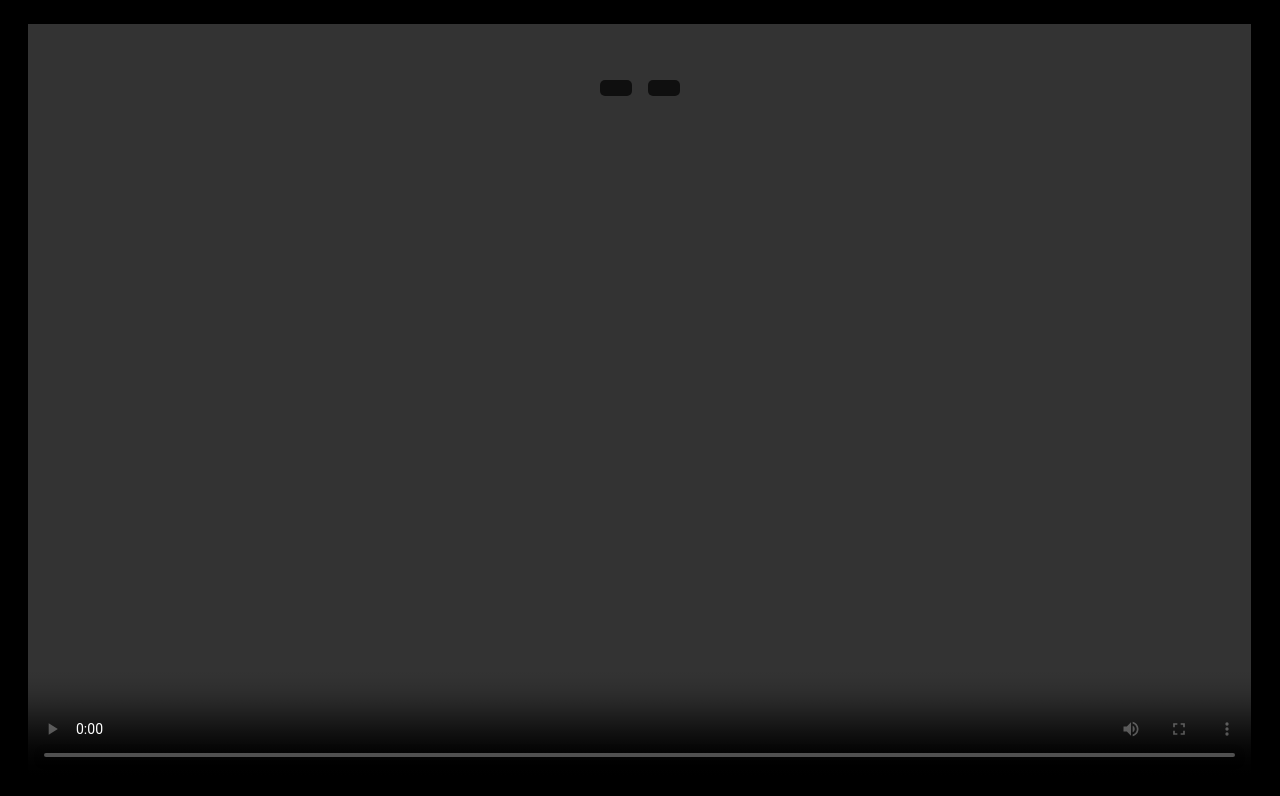
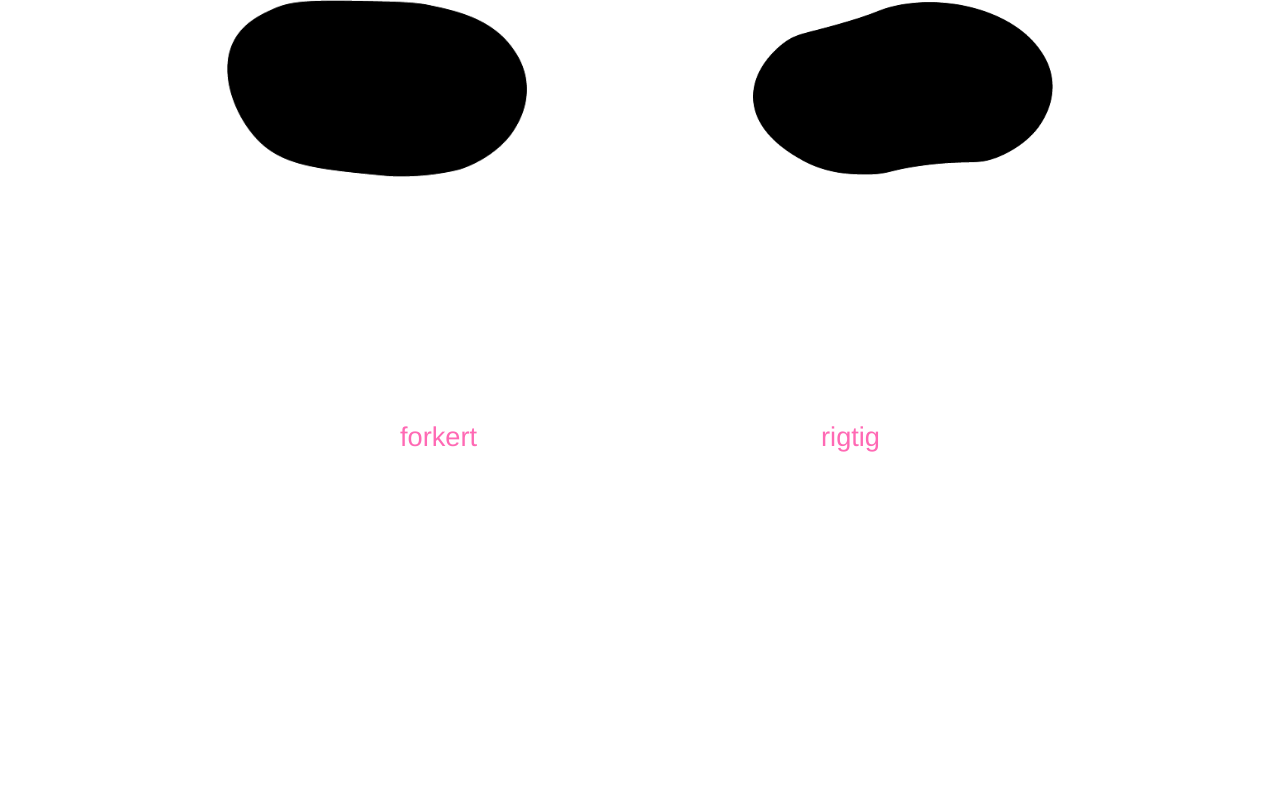
Before and after one commit to SanneET/Det_aktive_valg, a plain HTML site: page indhold.html in a window 1280 px wide. Drawn offline with Linux system fonts and the light colour scheme.

Commit message:
knap stylings

```diff
--- /dev/null
+++ b/css/knapstyling.css
@@ -0,0 +1,46 @@
+/* anchor tag */
+a{
+  text-decoration: none;
+}
+
+/* knappers størrelse */
+img.knapper{
+  width: 300px;
+}
+
+
+/* flexbox for knapper */
+.flex{
+  display: flex;
+  flex-direction: row;
+  flex-wrap: nowrap;
+  align-content: center;
+  justify-content: space-evenly;
+  align-items: center;
+}
+
+
+/* skrift for knapper */
+.btnTekst{
+  color:hotpink;
+  font-family: Helvetica, Arial, sans-serif;
+  font-size: 1.7rem;
+}
+
+
+
+/* placering af tekst til venstre */
+#tekstV{
+  position: absolute;
+  bottom: 20rem;
+  left: 25rem;
+  background-color: transparent;
+}
+
+/* placering af tekst til højre */
+#tekstH{
+  position: absolute;
+  bottom: 20rem;
+  right: 25rem;
+  background-color: transparent;
+}
--- a/css/videostyling.css
+++ b/css/videostyling.css
@@ -47,13 +47,12 @@ html, body {
     padding: 0.5rem 1rem;
     font-size: 1rem;
     color: white;
-    background-color: rgba(0, 0, 0, 0.7); /* Halv-transparent sort baggrund */
+    /* background-color: rgba(0, 0, 0, 0.7); /* Halv-transparent sort baggrund */
     border: none;
     border-radius: 5px;
     cursor: pointer;
     transition: background-color 0.3s;
 }
 
-#valgEtBtn:hover, #valgToBtn:hover {
+/* #valgEtBtn:hover, #valgToBtn:hover {
     background-color: rgba(255, 255, 255, 0.3); /* Ændrer farve ved hover */
-}
--- a/indhold.html
+++ b/indhold.html
@@ -4,23 +4,43 @@
     <meta charset="UTF-8">
     <meta name="viewport" content="width=device-width, initial-scale=1.0">
     <link rel="stylesheet" href="css/videostyling.css">
+    <link rel="stylesheet" href="css/knapstyling.css">
     <title>Indhold</title>
 </head>
 
 <body>
-    <section class="videoBeholder">
-        <!-- Videoelement til at afspille videoen -->
+  <!--   <section class="videoBeholder">
+        Videoelement til at afspille videoen
         <div class="videoIndhold">
             <video id="video" controls>
                 Din browser understøtter ikke videoafspilning.
             </video>
         </div>
+    </section> -->
 
-        <div id="valgBtn">
-            <button id="valgEtBtn"></button>
-            <button id="valgToBtn"></button>
-        </div>
+    <section class="flex">
+
+        <aside class="placering" id="ventre">
+            <a href="#">
+                <div class="imgBtn">
+                     <img src="img/knapTre.png" alt="knap til venstre" class="knapper">
+                </div>
+                <p class="btnTekst" id="tekstV">forkert</p>
+            </a>
+        </aside>
+
+        <aside class="placering" id="højre">
+            <a href="test.html">
+                <div class="imgBtn">
+                    <img src="img/knapTo.png" alt="knap til højre" class="knapper">
+                </div>
+                <p class="btnTekst" id="tekstH">rigtig</p>
+            </a>
+        </aside>
+
     </section>
+
+
     <script src="js/script.js"></script>
 </body>
 </html>
```
Also changed, not shown: index.html (+5 -5 lines), img/knapTo.png (added), img/knapTre.png (added), 2 other files.
